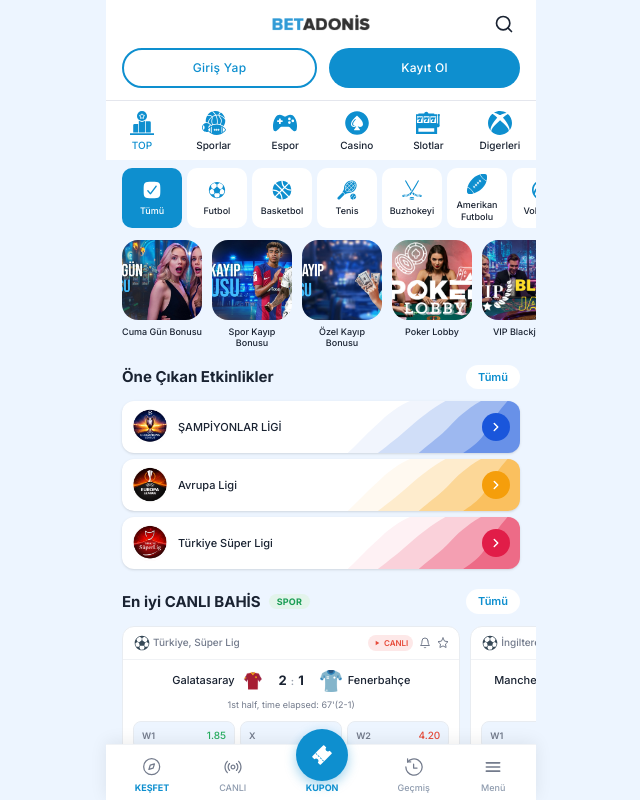
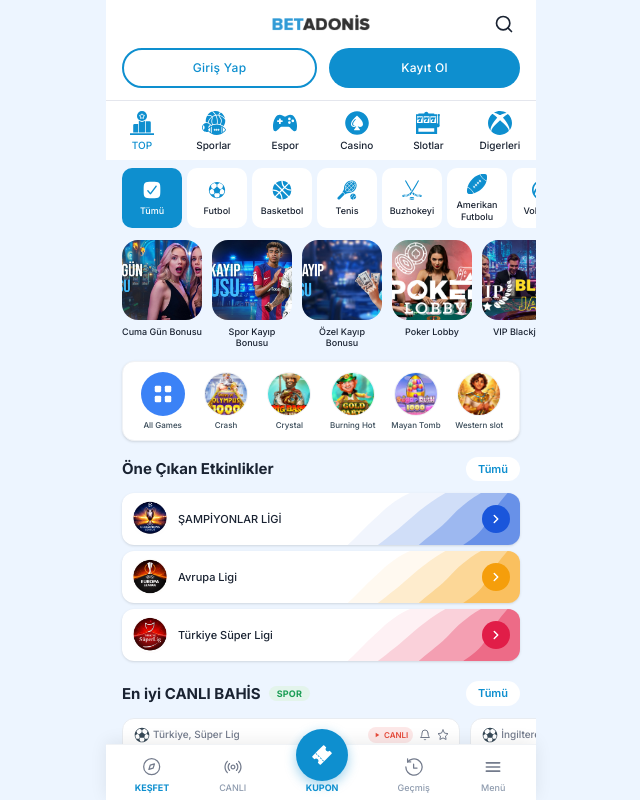
Before and after one commit to govindstallioni/betadonisapp, a Next.js app: page / in a window 1280 px wide. Shown: the top 800 px of the page, without its empty margins (319-959 px from the left). Built offline with nearby package versions, Linux system fonts and the light colour scheme.

Commit message:
Added: GameCategories

```diff
--- a/src/app/page.tsx
+++ b/src/app/page.tsx
@@ -3,6 +3,7 @@
 import Header from '@/components/Header'
 import CategoryTabs from '@/components/CategoryTabs'
 import QuickFilters from '@/components/QuickFilters'
+import GameCategories from '@/components/GameCategories'
 import LiveBets from '@/components/LiveBets'
 import TopPreMatch from '@/components/TopPreMatch'
 import TopTournaments from '@/components/TopTournaments'
@@ -26,6 +27,7 @@
       <main className="px-4 pb-24">
         <div className="mt-2"><QuickFilters /></div>
         <div className="mt-3"><PromoBanners /></div>
+        <div className="mt-3"><GameCategories /></div>
         <div className="mt-4"><TopEvents /></div>
         <div className="mt-5"><LiveBets /></div>
         <div className="mt-3"><TopPreMatch /></div>
--- a/src/components/GameCategories.tsx
+++ b/src/components/GameCategories.tsx
@@ -1,89 +1,63 @@
 const categories = [
   {
     name: 'All Games',
-    bg: '#e8f4fd',
+    image: null,
     iconBg: '#3b82f6',
     icon: (
-      <svg width="22" height="22" viewBox="0 0 24 24" fill="white" stroke="white" strokeWidth="0.5">
-        <path d="M6 11h4V7H6v4zm0 4h4v-2H6v2zm4 2h4v-4h-4v4zm4-2h4v-4h-4v4zm-4-4h4V7h-4v4zm4 0h4V7h-4v4z" />
+      <svg width="22" height="22" viewBox="0 0 24 24" fill="white">
+        <rect x="3" y="3" width="7" height="7" rx="1.5" />
+        <rect x="14" y="3" width="7" height="7" rx="1.5" />
+        <rect x="3" y="14" width="7" height="7" rx="1.5" />
+        <rect x="14" y="14" width="7" height="7" rx="1.5" />
       </svg>
     ),
   },
   {
     name: 'Crash',
-    bg: '#fde8e8',
-    iconBg: '#ef4444',
-    icon: (
-      <svg width="22" height="22" viewBox="0 0 24 24" fill="white">
-        <path d="M12 2L1 21h22L12 2zm0 4l7.5 13h-15L12 6z" />
-        <circle cx="12" cy="16" r="1.5" />
-        <rect x="11" y="10" width="2" height="4" rx="1" />
-      </svg>
-    ),
+    image: '/categories/1.png',
   },
   {
     name: 'Crystal',
-    bg: '#ede9fe',
-    iconBg: '#8b5cf6',
-    icon: (
-      <svg width="22" height="22" viewBox="0 0 24 24" fill="white">
-        <path d="M12 2L4 8l8 14 8-14-8-6zM6.5 8.5L12 4.5l5.5 4L12 19 6.5 8.5z" />
-      </svg>
-    ),
+    image: '/categories/2.png',
   },
   {
-    name: 'Burning Hell',
-    bg: '#fff3e0',
-    iconBg: '#f97316',
-    icon: (
-      <svg width="22" height="22" viewBox="0 0 24 24" fill="white">
-        <path d="M12 23c-3.6 0-6.5-2.8-6.5-6.3 0-2.5 1.3-4.4 2.6-6.1.7-.9 1.5-1.8 2-2.9.3-.6.9-1 1.5-.9.6 0 1.1.5 1.3 1.1.4 1.1 1.2 2 2 2.9 1.3 1.5 2.6 3.2 2.6 5.9C17.5 20.2 15.6 23 12 23z" />
-      </svg>
-    ),
+    name: 'Burning Hot',
+    image: '/categories/3.png',
   },
   {
     name: 'Mayan Tomb',
-    bg: '#dcfce7',
-    iconBg: '#22c55e',
-    icon: (
-      <svg width="22" height="22" viewBox="0 0 24 24" fill="white">
-        <path d="M12 2L2 7v2h20V7L12 2zM4 11v8h3v-8H4zm5 0v8h3v-8H9zm5 0v8h3v-8h-3zm5 0v8h1V11h-1zM2 21h20v2H2v-2z" />
-      </svg>
-    ),
+    image: '/categories/4.png',
   },
   {
-    name: 'Western Slot',
-    bg: '#fef3c7',
-    iconBg: '#eab308',
-    icon: (
-      <svg width="22" height="22" viewBox="0 0 24 24" fill="white">
-        <path d="M19 3H5c-1.1 0-2 .9-2 2v14c0 1.1.9 2 2 2h14c1.1 0 2-.9 2-2V5c0-1.1-.9-2-2-2zM9 17H7v-7h2v7zm4 0h-2V7h2v10zm4 0h-2v-4h2v4z" />
-      </svg>
-    ),
+    name: 'Western slot',
+    image: '/spotlight/1.png',
   },
 ]
 
 export default function GameCategories() {
   return (
-    <div className="flex gap-[14px] overflow-x-auto scrollbar-hide -mx-4 px-4">
+    <div className="bg-white rounded-xl px-2 py-2.5 shadow-sm border border-[#f0f2f5]">
+      <div className="flex items-start justify-between overflow-x-auto scrollbar-hide">
         {categories.map((cat) => (
-        <button key={cat.name} className="flex flex-col items-center gap-[6px] flex-shrink-0 group">
+          <button key={cat.name} className="flex flex-col items-center gap-[4px] flex-shrink-0 min-w-0 flex-1">
+            {cat.image ? (
+              <div className="w-[44px] h-[44px] rounded-full overflow-hidden border border-[#f0f2f5]">
+                <img src={cat.image} alt={cat.name} className="w-full h-full object-cover" />
+              </div>
+            ) : (
               <div
-            className="w-[52px] h-[52px] rounded-full flex items-center justify-center transition-transform group-hover:scale-110"
-            style={{ backgroundColor: cat.bg }}
-          >
-            <div
-              className="w-[34px] h-[34px] rounded-full flex items-center justify-center"
+                className="w-[44px] h-[44px] rounded-full flex items-center justify-center"
                 style={{ backgroundColor: cat.iconBg }}
               >
                 {cat.icon}
               </div>
-          </div>
-          <span className="text-[10px] text-text-secondary font-medium text-center w-[52px] leading-[1.2]">
+            )}
+            <span className="text-[8px] text-[#374957] font-medium text-center leading-tight w-full px-0.5">
               {cat.name}
             </span>
           </button>
         ))}
       </div>
+    </div>
   )
 }
```
Lines whose indentation alone changed are shown as unchanged.
